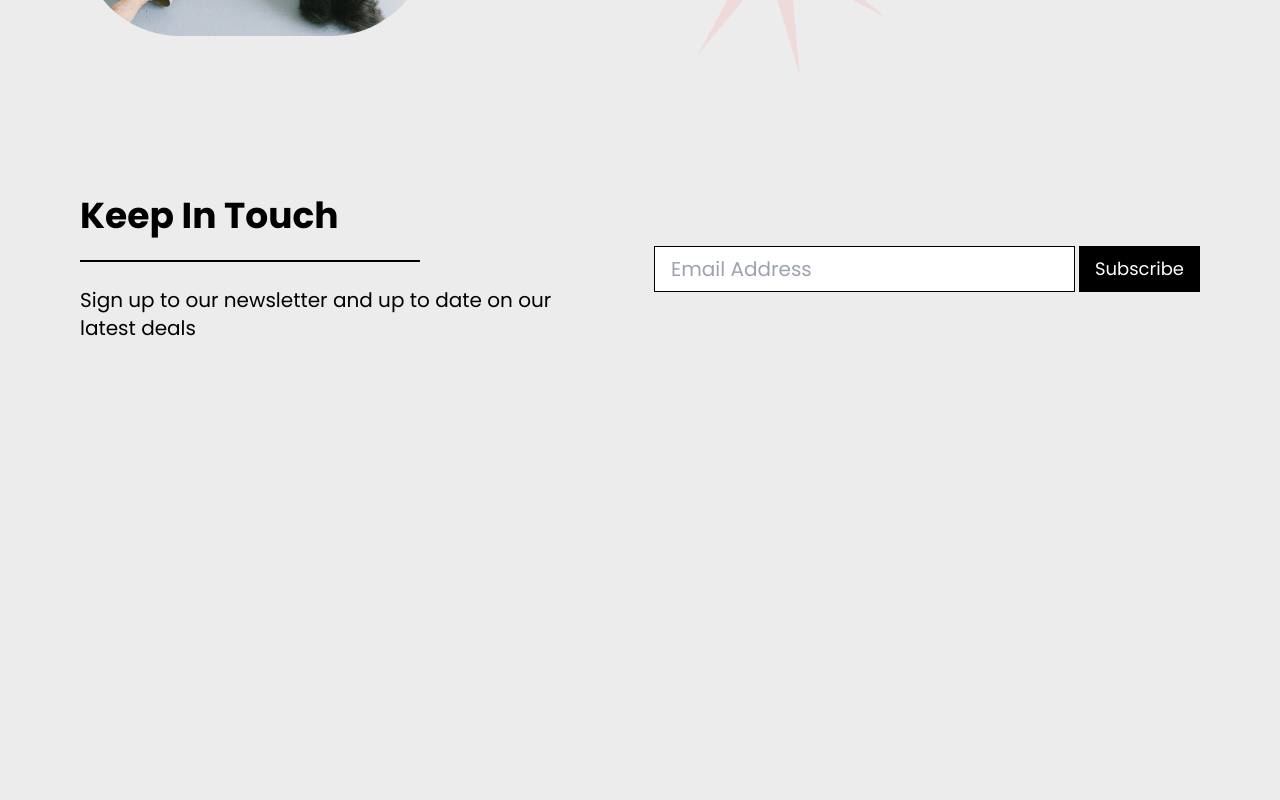
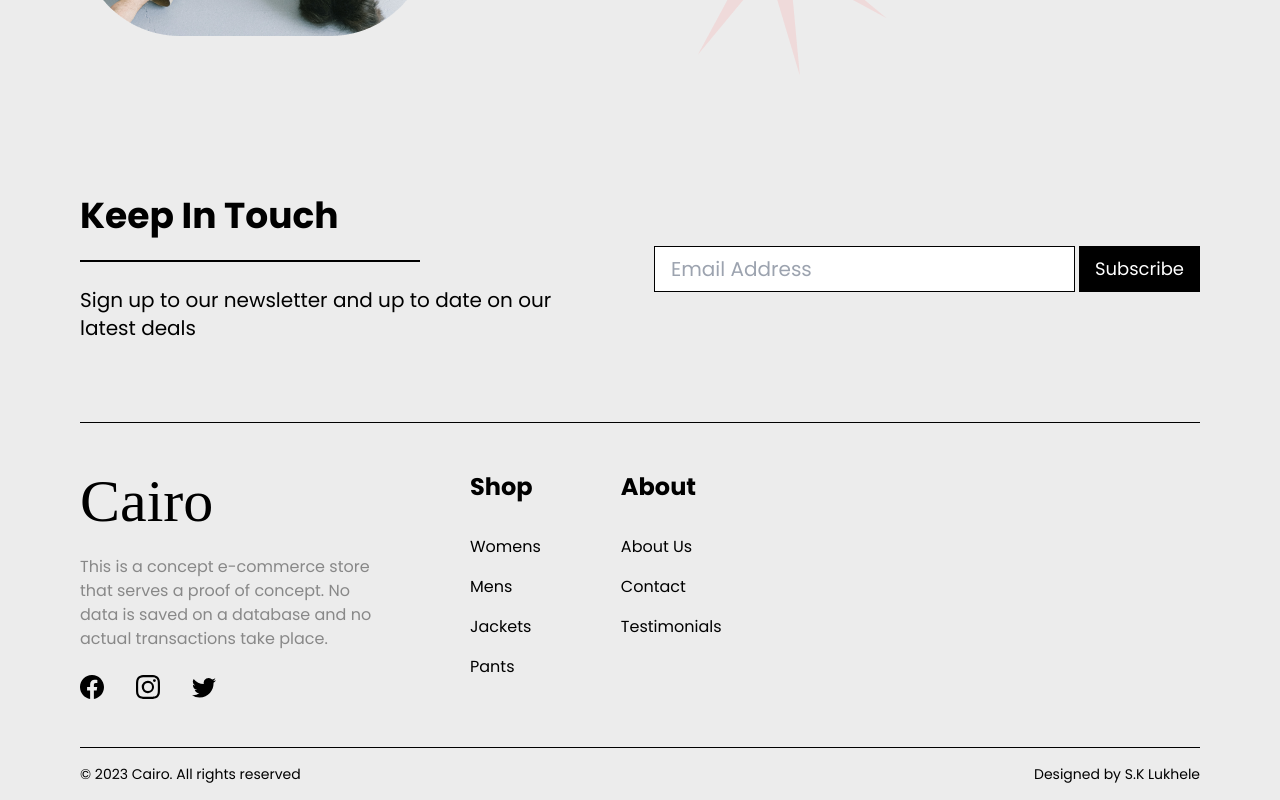
Before and after one commit to samukelolukhele/Cairo, a React (Vite) app: page / in a window 1280 px wide. Shown: the part 3682-4482 px from the top of the page. Before the commit the page ends 4104 px from the top, so only its background shows below. Built offline with nearby package versions, Linux system fonts and the light colour scheme; a web font is replaced by a local one.

Commit message:
FEAT: Footer setup. Home page initial setup complete.

```diff
--- a/src/App.tsx
+++ b/src/App.tsx
@@ -2,6 +2,7 @@ import "./App.css";
 import Navbar from "./components/Navbar";
 import { BrowserRouter as Router, Routes, Route } from "react-router-dom";
 import Home from "./pages/Home";
+import Footer from "./components/Footer";
 
 function App() {
   return (
@@ -11,6 +12,7 @@ function App() {
         <Routes>
           <Route path="/" element={<Home />} />
         </Routes>
+        <Footer />
       </Router>
     </>
   );
--- /dev/null
+++ b/src/components/Footer.tsx
@@ -0,0 +1,100 @@
+import { BsFacebook, BsInstagram, BsTwitter } from "react-icons/bs";
+import Container from "./Container";
+import { Link } from "react-router-dom";
+
+const UpperFooter = () => {
+  const footerElements = [
+    {
+      title: "Shop",
+      links: [
+        {
+          title: "Womens",
+          to: "/",
+        },
+        {
+          title: "Mens",
+          to: "/",
+        },
+        {
+          title: "Jackets",
+          to: "/",
+        },
+        {
+          title: "Pants",
+          to: "/",
+        },
+      ],
+    },
+    {
+      title: "About",
+      links: [
+        {
+          title: "About Us",
+          to: "/",
+        },
+        {
+          title: "Contact",
+          to: "/",
+        },
+        {
+          title: "Testimonials",
+          to: "/",
+        },
+      ],
+    },
+  ];
+  return (
+    <div className="py-12 flex flex-col lg:flex-row gap-20 border-y-[1px] border-black">
+      <div className="flex flex-col w-full lg:w-min lg:flex-shrink gap-6">
+        <h1 className="font-logo text-6xl w-full">Cairo</h1>
+        <p className="text-xl w-full text-[#888] md:w-2/4 lg:w-[310px] lg:text-base">
+          This is a concept e-commerce store that serves a proof of concept. No
+          data is saved on a database and no actual transactions take place.
+        </p>
+        <div className="flex gap-8 text-4xl lg:text-2xl w-fit">
+          <BsFacebook />
+          <BsInstagram />
+          <BsTwitter />
+        </div>
+      </div>
+      {footerElements.map((element, i) => {
+        return (
+          <div className="flex flex-col gap-8" key={i}>
+            <h1 className="text-4xl lg:text-2xl font-bold">{element.title}</h1>
+            <div className="flex flex-col gap-4 text-2xl lg:text-base">
+              {element.links.map((link, i) => {
+                return (
+                  <Link to={link.to} key={"link-" + i}>
+                    {link.title}
+                  </Link>
+                );
+              })}
+            </div>
+          </div>
+        );
+      })}
+    </div>
+  );
+};
+
+const LowerFooter = () => {
+  return (
+    <div className="flex justify-between items-center py-4 text-sm">
+      <p>© 2023 Cairo. All rights reserved </p>
+      <p className="text-right">Designed by S.K Lukhele</p>
+    </div>
+  );
+};
+
+const Footer = () => {
+  return (
+    <footer>
+      <Container className="flex-col">
+        <UpperFooter />
+        <LowerFooter />
+      </Container>
+    </footer>
+  );
+};
+
+export default Footer;
```
